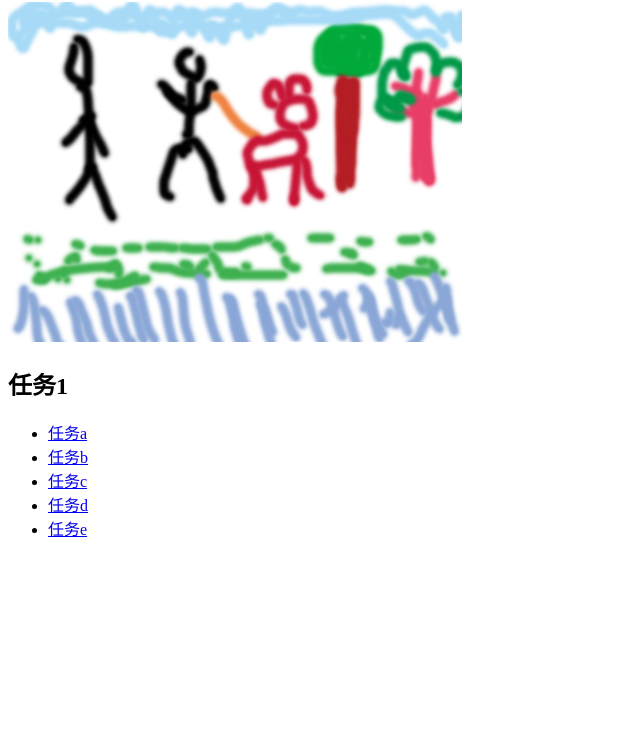
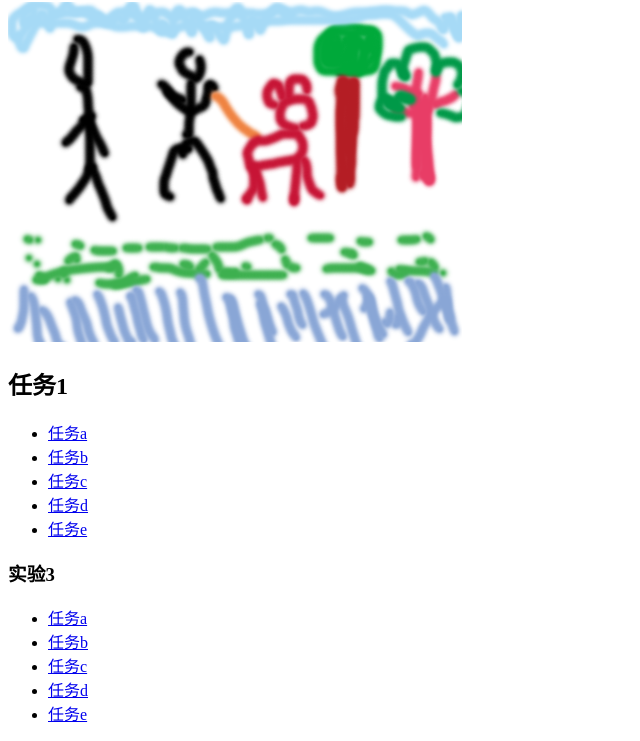
Before and after one commit to glg6/GLG6.github.io, a plain HTML site: page index.html in a window 1280 px wide. Shown: the part 133-874 px from the top of the page, without its empty margins (0-640 px from the left). Before the commit the page ends 800 px from the top, so only its background shows below. Drawn offline with Linux system fonts and the light colour scheme.

Commit message:
Update index.html

```diff
--- a/index.html
+++ b/index.html
@@ -18,5 +18,14 @@
         <li><a href="202212213503007/task-d.html" target="_blank">任务d</a></li>
         <li><a href="202212213503007/task-e.html" target="_blank">任务e</a></li>
         </ul>
+
+        <h3>实验3</h3>
+    <ul>
+        <li><a href="202212213503007(2)/task-a.html" target="_blank">任务a</a></li>
+        <li><a href="202212213503007(2)/task-b.html" target="_blank">任务b</a></li>
+        <li><a href="202212213503007(2)/task-c.html" target="_blank">任务c</a></li>
+        <li><a href="202212213503007(2)/task-d.html" target="_blank">任务d</a></li>
+        <li><a href="202212213503007(2)/task-e.html" target="_blank">任务e</a></li>
+        </ul>
 </body>
 </html>
```
